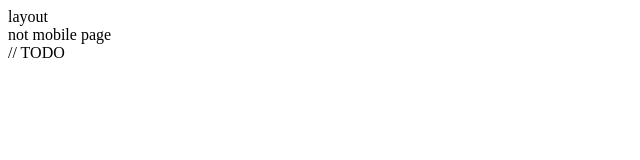
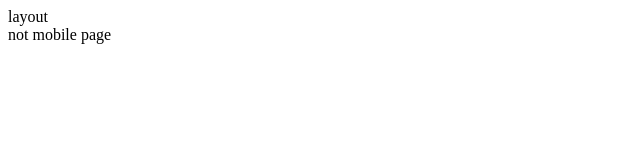
Before and after one commit to michaelhazan/meme-away, a React (Vite) app in the folder client/: page / in a window 1280 px wide. Shown: the top 160 px of the page, without its empty margins (0-640 px from the left). Built offline with nearby package versions, Linux system fonts and the light colour scheme.

Commit message:
fix(client): remove not needed file and todo

```diff
--- a/client/src/main.tsx
+++ b/client/src/main.tsx
@@ -8,6 +8,5 @@ createRoot(document.getElementById('root')!).render(
     <>
       <App />
     </>{' '}
-    // TODO
   </StrictMode>,
 );
```
Also changed, not shown: 1 other file (tests, documents, lock files or other folders).
